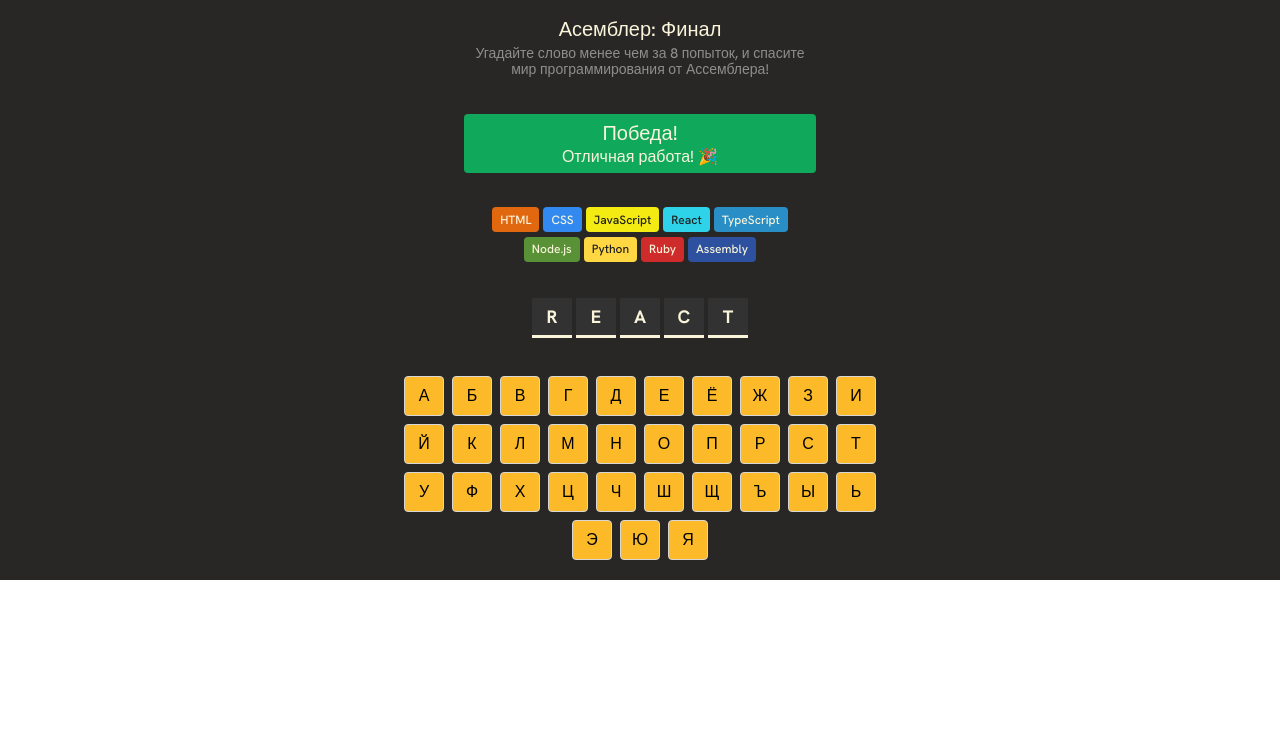
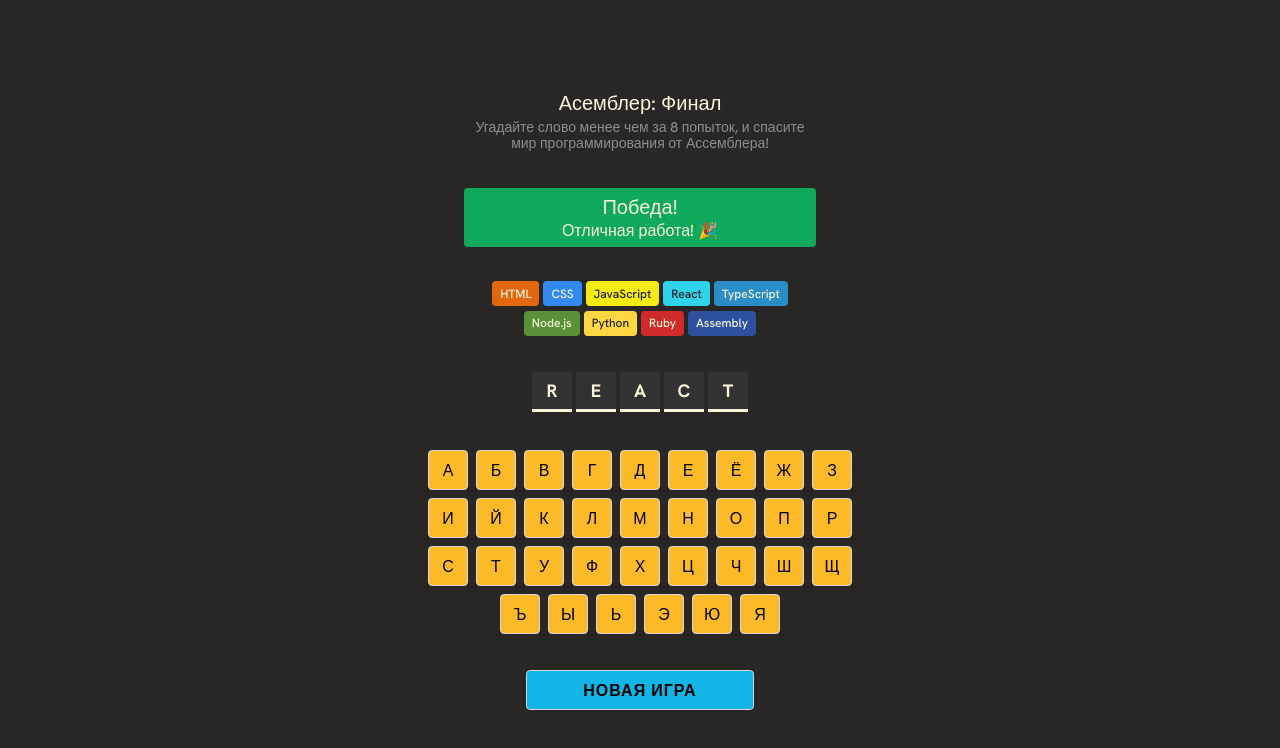
Before and after one commit to ArginP/assembly-end-game-react, a React (Vite) app: page / in a window 1280 px wide. Shown: the top 748 px of the page. Built offline with nearby package versions, Linux system fonts and the light colour scheme.

Commit message:
feat: add NewGameBtn component & styles,

```diff
--- a/src/App.tsx
+++ b/src/App.tsx
@@ -4,6 +4,7 @@
 import { HealthBar } from './components/HealthBar'
 import { WordDisplay } from './components/WordDisplay'
 import { Keyboard } from './components/Keyboard'
+import { NewGameBtn } from './components/NewGameBtn'
 
 export type GameStatusState = 'inProgress' | 'isWon' | 'isLost'
 
@@ -21,6 +22,7 @@
         <HealthBar />
         <WordDisplay currentWord={currentWord} />
         <Keyboard />
+        <NewGameBtn />
       </main>
     </>
   )
--- /dev/null
+++ b/src/components/NewGameBtn.tsx
@@ -0,0 +1,11 @@
+export const NewGameBtn = () => {
+
+
+  return (
+    <section className="new-game-btn-container">
+      <button type="button" className="new-game-btn">
+        <span>Новая игра</span>
+      </button>
+    </section>
+  )
+}
--- a/src/main.scss
+++ b/src/main.scss
@@ -18,7 +18,8 @@
 
 $green: #10a95b;
 $yellow: #fcba29;
-$red: ec5d49;
+$red: #ec5d49;
+$blue: #11b5e5;
 $black: #000;
 
 @mixin flexContainer {
@@ -46,9 +47,9 @@
 }
 
 #root {
+  @include flexContainer;
+  min-height: 100vh;
   min-width: rem(500);
-  min-height: 100wh;
-  @include flexContainer;
   text-align: center;
   font-family: 'Hanken Grotesk', sans-serif;
   background-color: $darkGreyColor;
@@ -144,12 +145,13 @@
       flex-direction: row;
       flex-wrap: wrap;
       margin: 1rem;
-      max-width: rem(480);
+      max-width: rem(450);
 
       button.key {
         @include flexContainer;
         height: rem(40);
         width: rem(40);
+        font-family: 'Hanken Grotesk', sans-serif;
         background-color: $yellow;
         color: $black;
         font-size: rem(16);
@@ -160,5 +162,32 @@
         border-radius: rem(4);
       }
     }
+
+    section.new-game-btn-container {
+      @include flexContainer;
+      width: rem(228);
+      height: rem(40);
+      margin: 1rem;
+
+      button.new-game-btn {
+        @include flexContainer;
+        align-content: center;
+        justify-content: center;
+        height: 100%;
+        width: 100%;
+        background-color: $blue;
+        border: rem(1) solid $whitish;
+        border-radius: rem(4);
+
+        span {
+          font-family: 'Hanken Grotesk', sans-serif;
+          color: $black;
+          font-size: rem(16);
+          font-weight: 600;
+          letter-spacing: rem(1);
+          text-transform: uppercase;
+        }
+      }
+    }
   }
 }
```
